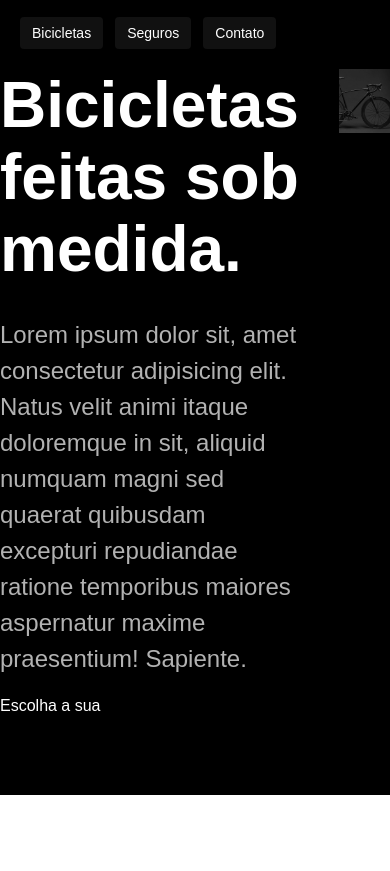
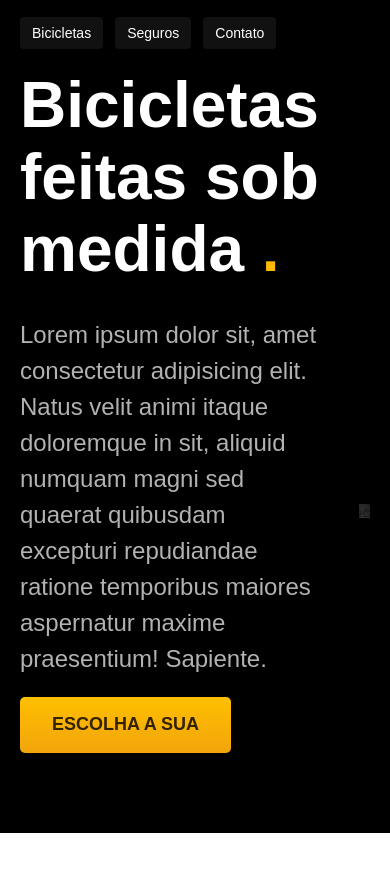
Before and after one commit to annaX0/Curso_origamid_projetos, a plain HTML site: page index.html in a window 390 px wide. Shown: the part 55-926 px from the top of the page. Before the commit the page ends 850 px from the top, so only its background shows below. Drawn offline with Linux system fonts and the light colour scheme.

Commit message:
responsivo introducao

```diff
--- a/css/style.css
+++ b/css/style.css
@@ -95,11 +95,18 @@ ul{
 .introducao-bg{
     background: #000000;
     color: #ffffff;
+    box-shadow: inset 0 -120px #ffffff;
 }
 .introducao{
     display: grid;
     grid-template-columns: 1fr 1fr;
     gap: 0px 40px;
+    max-width: 1200px;
+    box-sizing: border-box;
+    padding-left: 20px;
+    padding-right: 20px;
+    margin-left: auto;
+    margin-right: auto;
 }
 
 .introducao p{
@@ -110,8 +117,34 @@ ul{
 }
 .introducao-conteudo{
     align-self: end;
-    padding-bottom: 80px;
+    padding-bottom: 200px;
 }
+.introducao img{
+    height: 100%;
+    object-fit: contain;
+    border-radius: 5px;
+}
+
+@media (max-width: 1200px) {
+    .introducao h1{
+        font-size: 48px;
+    }
+
+}
+
+@media (max-width: 800px) {
+    .introducao h1{
+        font-size: 32px;
+    }
+
+}
+@media (max-width: 800px) {
+    .introducao p{
+        font-size: 18px;
+    }
+
+}
+
 .introducao h1{
     margin-bottom: 32px;
     font-size: 64px;
@@ -124,3 +157,21 @@ ul{
     line-height: 1.5;
     color: #b2b2b2;
 }
+.introducao h1 span{
+    color: #ffbb00;
+}
+.introducao a{
+    display: inline-block;
+    padding: 16px 32px;
+    background: linear-gradient(180deg, #ffbf00 0%, #f2a50c 100%);
+    border-radius: 5px;
+    box-shadow: 0 1px 2px rgba(0, 0, 0, 0.1);
+    text-transform: uppercase;
+    color: #332200;
+    font-size: 18px;
+    line-height: 1.33;
+    font-weight: bold;
+}
+.introducao a:hover{
+    background: linear-gradient(#ffb60d, #e59317);
+}
--- a/index.html
+++ b/index.html
@@ -26,12 +26,13 @@
     <main class="introducao-bg">
         <div class="introducao">
             <div class="introducao-conteudo">
-                <h1>Bicicletas feitas sob medida.</h1>
+                <h1>Bicicletas feitas sob medida <span>.</span></h1>
                 <p>Lorem ipsum dolor sit, amet consectetur adipisicing elit. Natus velit animi itaque doloremque in sit, aliquid numquam magni sed quaerat quibusdam excepturi repudiandae ratione temporibus maiores aspernatur maxime praesentium! Sapiente.</p>
                 <a href="./bicicletas.html">Escolha a sua</a>
             </div>
+            <div>
                 <img src="img/fotos/introducao.jpg" alt="bicicleta preta">
-
+            </div>
         </div>
     </main>
 </body>
```
